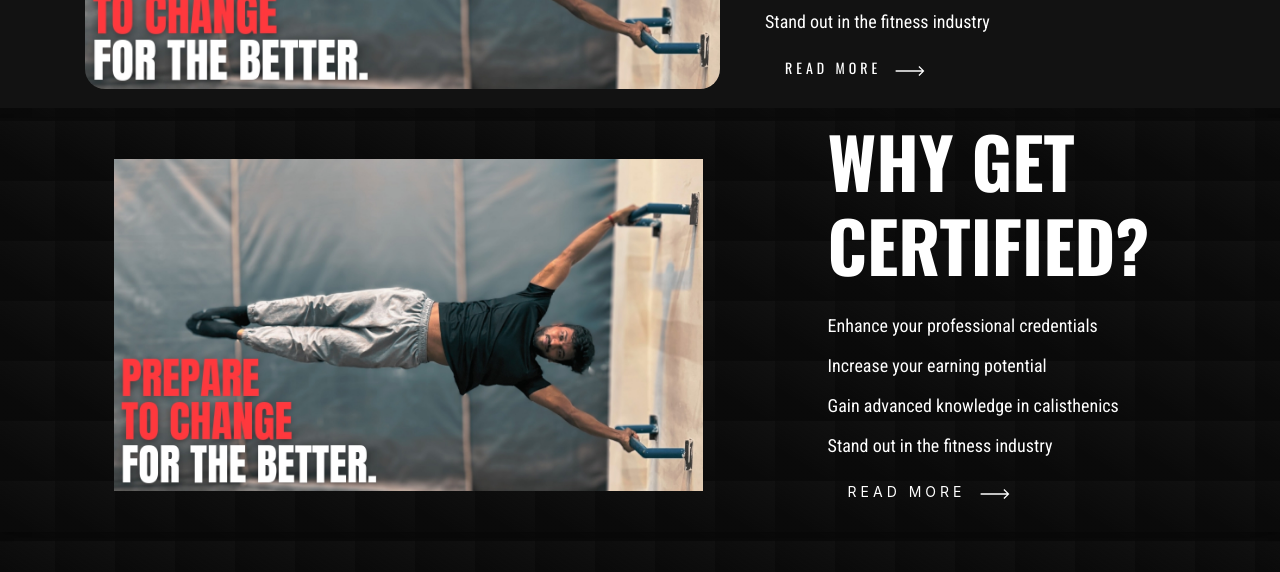
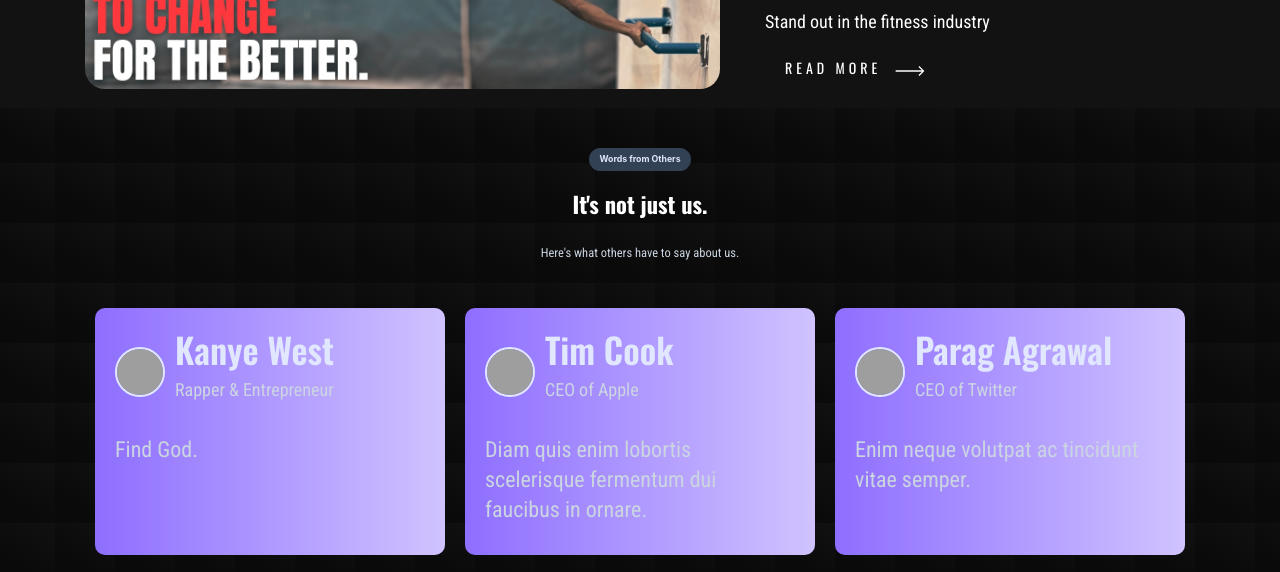
Before and after one commit to AdityaSharda1/CSFA, a website: page index.html in a window 1280 px wide. Shown: the part 3173-3745 px from the top of the page. Drawn offline with nearby package versions, Linux system fonts and the light colour scheme; grey boxes are pictures that could not be loaded.

Commit message:
delete one thing

```diff
--- a/index.html
+++ b/index.html
@@ -622,40 +622,6 @@
                 </div>
               </div>
             </div>
-        <section class="about-area2 fix pb-padding pt-10 pb-10">
-            <div class="support-wrapper align-items-center">
-                <div class="right-content2">
-                    <!-- img -->
-                    <div class="right-img wow fadeInUp" data-wow-duration="1s" data-wow-delay=".1s">
-                        <img src="assets/img/MyPhoto/amal human flag.jpeg" alt="">
-                    </div>
-                </div>
-                <div class="left-content2">
-                    <!-- section tittle -->
-                    <div class="section-tittle2 mb-20 wow fadeInUp" data-wow-duration="1s" data-wow-delay=".3s">
-                        <div class="front-text">
-                            <h2 class="">Why Get Certified?</h2>
-                            <!-- <h3>Calisthenics Trainer Certification</h3> -->
-                            <p>Enhance your professional credentials</p>
-                            <p>Increase your earning potential</p>
-                            <p>Gain advanced knowledge in calisthenics</p>
-                            <p>Stand out in the fitness industry</p>
-
-                            <a href="courses.html"><button class="cta">
-                                    <span class="hover-underline-animation"> Read More </span>
-                                    <svg id="arrow-horizontal" xmlns="http://www.w3.org/2000/svg" width="30" height="10"
-                                        viewBox="0 0 46 16">
-                                        <path id="Path_10" data-name="Path 10"
-                                            d="M8,0,6.545,1.455l5.506,5.506H-30V9.039H12.052L6.545,14.545,8,16l8-8Z"
-                                            transform="translate(30)" fill="white"></path>
-                                    </svg>
-                                </button></a>
-                        </div>
-                    </div>
-
-                </div>
-            </div>
-        </section>
         <section id="testimonies" class="testimonials-section dark">
             <div class="container">
                 <div class="header">
```
